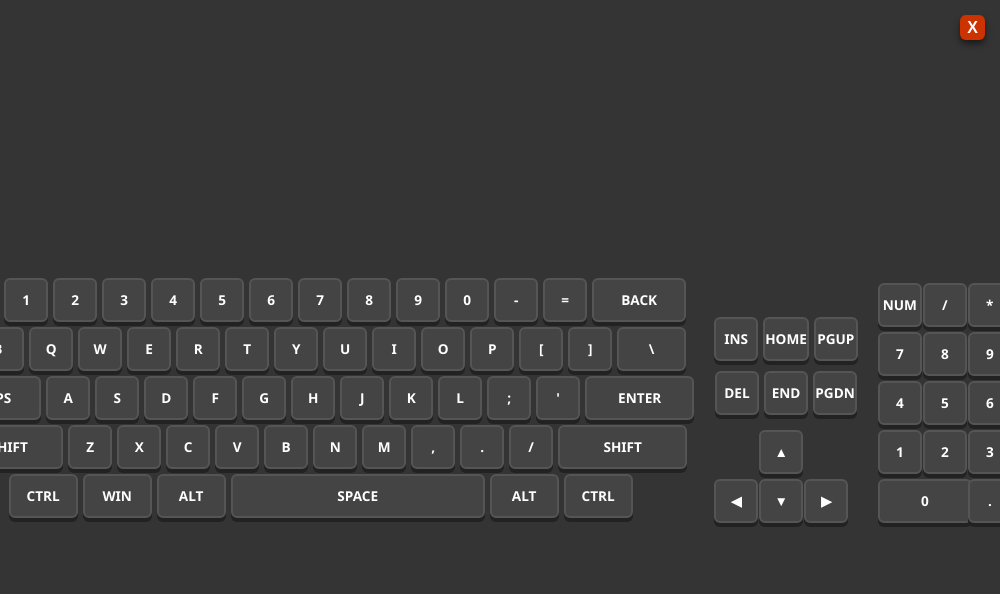
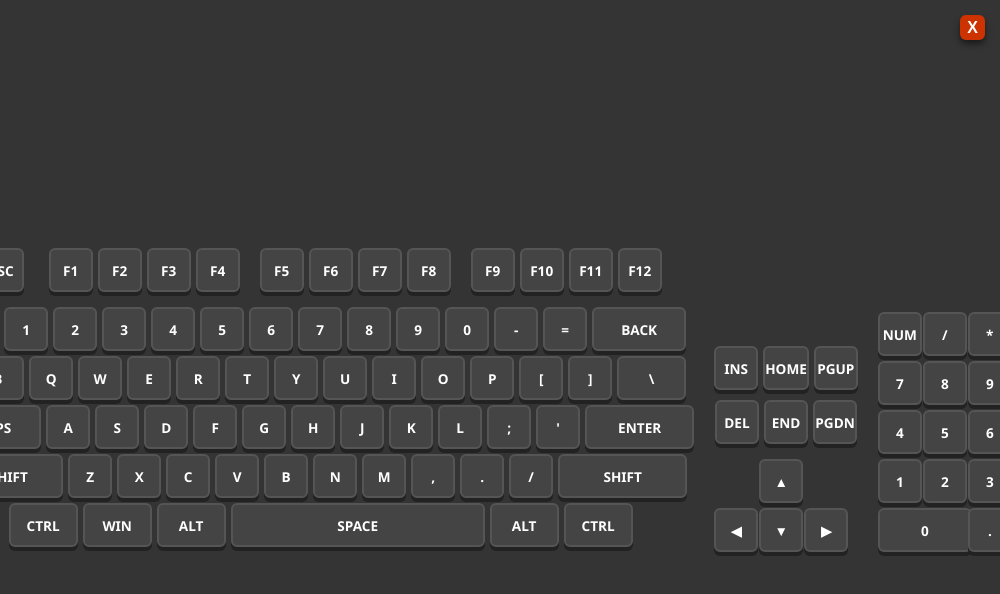
Before and after one commit to AldaGs/Macropad_Studio, an Electron app: page src/overlay.html in a window 1000 px wide. Shown: the top 594 px of the page. Drawn offline with Linux system fonts and the light colour scheme; no server answers.

Commit message:
Added ESC and F1-F12 keys to the visual overlay

```diff
--- a/src/main.js
+++ b/src/main.js
@@ -62,7 +62,7 @@ function createWindow () {
   // THE FIX: Overlay window is now securely INSIDE the createWindow function!
   overlayWindow = new BrowserWindow({
     width: 1160,
-    height: 330,
+    height: 400,
     transparent: true,
     frame: false,
     alwaysOnTop: true,
--- a/src/overlay.html
+++ b/src/overlay.html
@@ -135,6 +135,25 @@
 
     <div class="keyboard-container">
         <div class="main-block">
+            <div class="key-row" style="margin-bottom: 15px;">
+                <div class="key" data-id="27" style="margin-right: 20px;">ESC</div>
+
+                <div class="key" data-id="112">F1</div>
+                <div class="key" data-id="113">F2</div>
+                <div class="key" data-id="114">F3</div>
+                <div class="key" data-id="115" style="margin-right: 15px;">F4</div>
+
+                <div class="key" data-id="116">F5</div>
+                <div class="key" data-id="117">F6</div>
+                <div class="key" data-id="118">F7</div>
+                <div class="key" data-id="119" style="margin-right: 15px;">F8</div>
+
+                <div class="key" data-id="120">F9</div>
+                <div class="key" data-id="121">F10</div>
+                <div class="key" data-id="122">F11</div>
+                <div class="key" data-id="123">F12</div>
+            </div>
+
             <div class="key-row">
                 <div class="key" data-id="192">~</div><div class="key" data-id="49">1</div><div class="key" data-id="50">2</div><div class="key" data-id="51">3</div><div class="key" data-id="52">4</div><div class="key" data-id="53">5</div><div class="key" data-id="54">6</div><div class="key" data-id="55">7</div><div class="key" data-id="56">8</div><div class="key" data-id="57">9</div><div class="key" data-id="48">0</div><div class="key" data-id="189">-</div><div class="key" data-id="187">=</div><div class="key w-2" data-id="8">BACK</div>
             </div>
```
